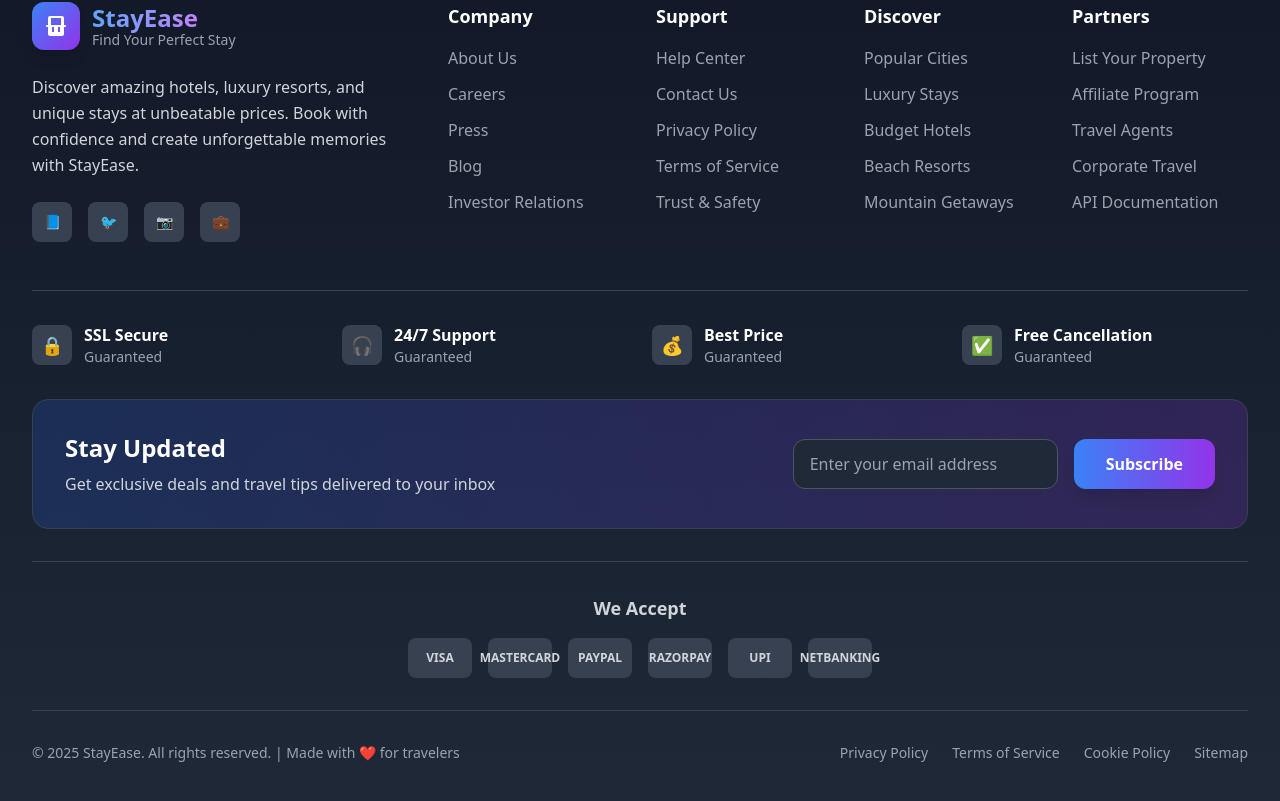
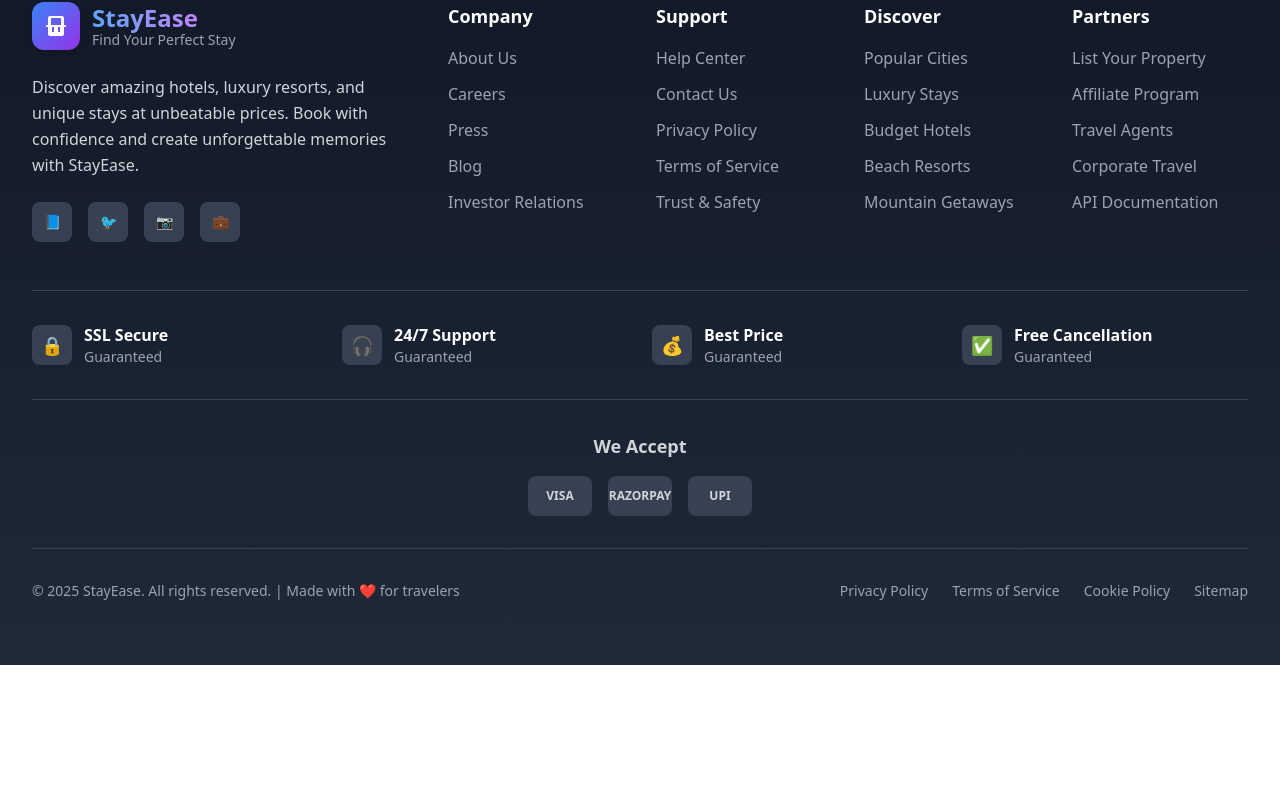
Before and after one commit to rachitsharma300/StayEase, a React (Vite) app in the folder stayease-frontend/: page / in a window 1280 px wide. Shown: the part 2429-3230 px from the top of the page. After the commit the page ends 3094 px from the top, so only its background shows below. Built offline with nearby package versions, Linux system fonts and the light colour scheme; no server answers.

Commit message:
Implement Footer component UI

```diff
--- a/stayease-frontend/src/components/Footer.jsx
+++ b/stayease-frontend/src/components/Footer.jsx
@@ -49,7 +49,7 @@ const Footer = () => {
 
   // Payment methods
   const paymentMethods = [
-    'visa', 'mastercard', 'paypal', 'razorpay', 'upi', 'netbanking'
+    'visa', 'razorpay', 'upi',
   ];
 
   return (
@@ -186,7 +186,7 @@ const Footer = () => {
         </div>
 
         {/* Newsletter Section */}
-        <div className="bg-gradient-to-r from-blue-600/20 to-purple-600/20 rounded-2xl p-8 mb-8 border border-gray-700">
+        {/* <div className="bg-gradient-to-r from-blue-600/20 to-purple-600/20 rounded-2xl p-8 mb-8 border border-gray-700">
           <div className="flex flex-col lg:flex-row lg:items-center lg:justify-between">
             <div className="mb-6 lg:mb-0">
               <h3 className="text-2xl font-bold mb-2">Stay Updated</h3>
@@ -205,7 +205,7 @@ const Footer = () => {
               </button>
             </div>
           </div>
-        </div>
+        </div> */}
 
         {/* Payment Methods */}
         <div className="border-t border-gray-700 pt-8 mb-8">
```
